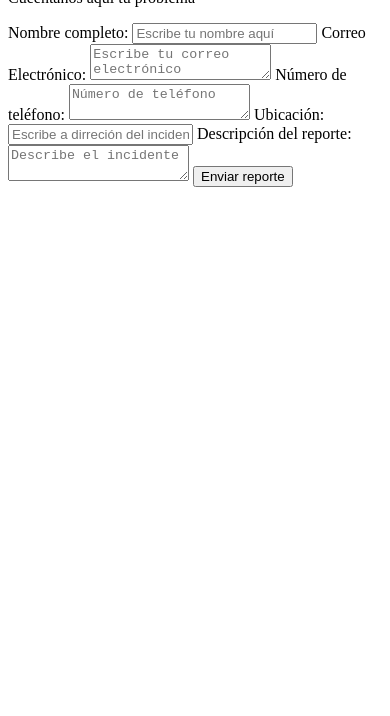
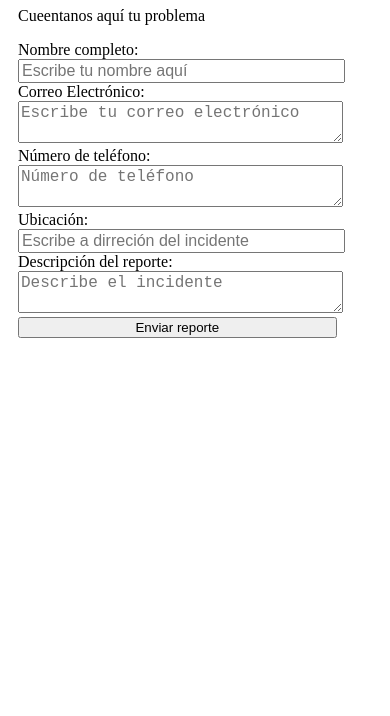
Before and after one commit to fervo1104/Proyecto2_pasantia, a plain HTML site: page index.html in a window 390 px wide. Shown: the part 128-844 px from the top of the page. Drawn offline with Linux system fonts and the light colour scheme.

Commit message:
responsive

```diff
--- a/style.css
+++ b/style.css
@@ -14,3 +14,29 @@
     margin-bottom: 20px;
     text-align: left;
 }
+
+/* Tus estilos normales (para pantallas grandes) van arriba, como ya los tienes */
+
+/* Esto se agrega AL FINAL del archivo */
+@media (max-width: 768px) {
+  /* Estilos para tablets */
+  body {
+    padding: 10px;
+  }
+
+  #formulario {
+    width: 90%;
+  }
+}
+
+@media (max-width: 480px) {
+  /* Estilos para celulares */
+  input, textarea {
+    font-size: 16px; /* evita que el celular haga zoom al tocar */
+    width: 100%;
+  }
+
+  button {
+    width: 100%;
+  }
+}
```
